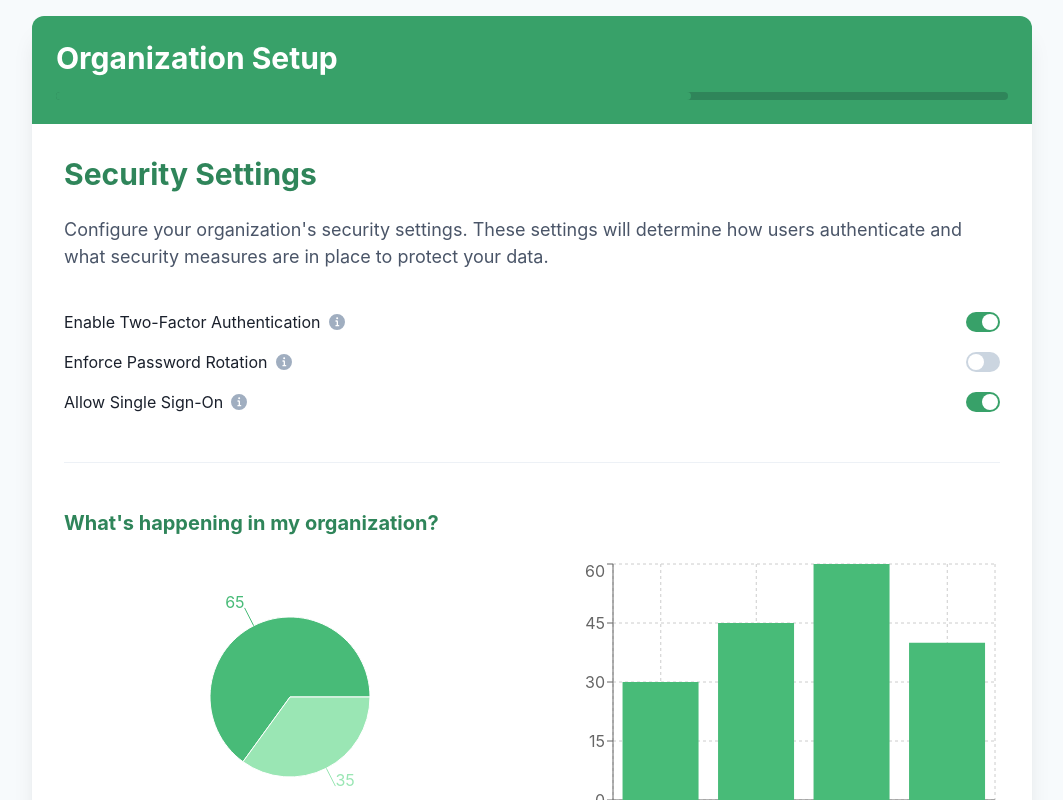
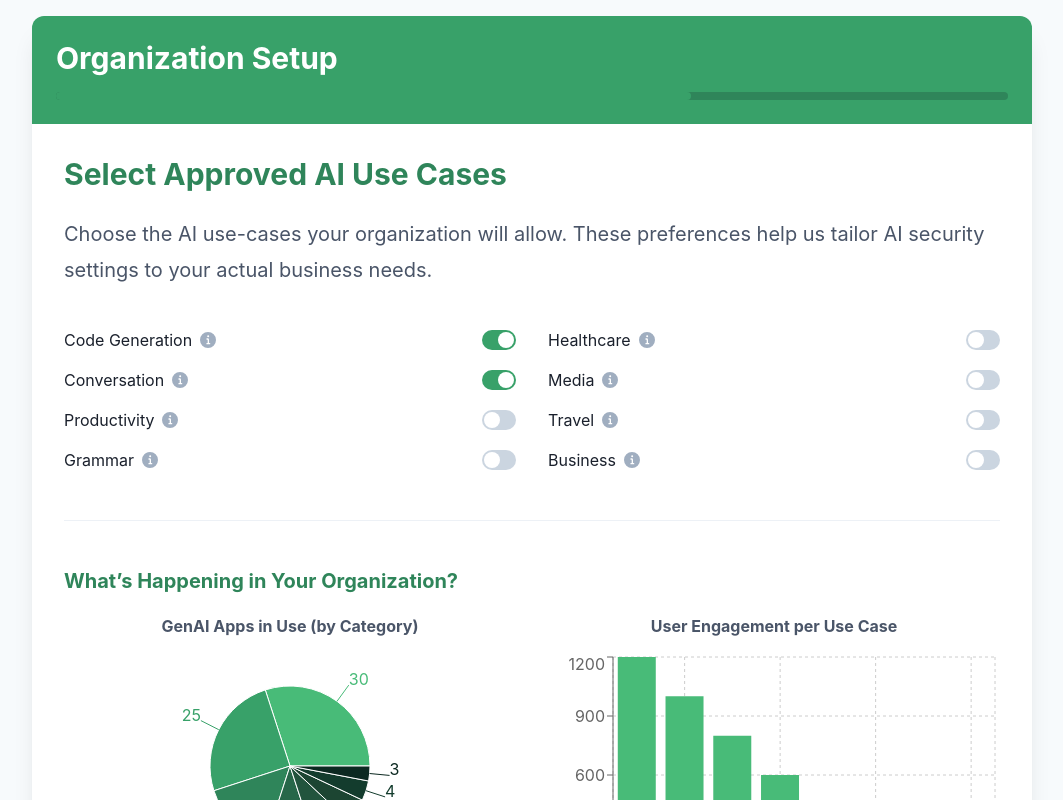
Before and after one commit to cyber1337research/OBW, a React (Vite) app: page / in a window 1280 px wide. Both pictures are taken after a click on the button "Next". Shown: the top 800 px of the page, without its empty margins (108-1171 px from the left). Built offline with nearby package versions, Linux system fonts and the light colour scheme.

Commit message:
feat: Improve onboarding wizard UI and content
- Enhanced welcome screen text and formatting
- Updated AI use cases screen title and description
- Improved chart titles and layout
- Added two-column layout for use case configuration
- Updated data visualization for better clarity

```diff
--- a/src/components/OnboardingWizard.tsx
+++ b/src/components/OnboardingWizard.tsx
@@ -34,18 +34,28 @@ const MotionBox = motion(Box);
 
 // Sample data for charts
 const pieData = [
-  { name: 'Active', value: 65 },
-  { name: 'Inactive', value: 35 },
+  { name: 'Code Generation', value: 30 },
+  { name: 'Conversation', value: 25 },
+  { name: 'Productivity', value: 15 },
+  { name: 'Grammar', value: 10 },
+  { name: 'Healthcare', value: 8 },
+  { name: 'Media', value: 5 },
+  { name: 'Travel', value: 4 },
+  { name: 'Business', value: 3 },
 ];
 
 const barData = [
-  { name: 'Jan', value: 30 },
-  { name: 'Feb', value: 45 },
-  { name: 'Mar', value: 60 },
-  { name: 'Apr', value: 40 },
+  { name: 'Code Gen', users: 1200 },
+  { name: 'Chat', users: 1000 },
+  { name: 'Prod', users: 800 },
+  { name: 'Grammar', users: 600 },
+  { name: 'Health', users: 400 },
+  { name: 'Media', users: 300 },
+  { name: 'Travel', users: 200 },
+  { name: 'Business', users: 150 },
 ];
 
-const COLORS = ['#48BB78', '#9AE6B4', '#68D391', '#C6F6D5'];
+const COLORS = ['#48BB78', '#38A169', '#2F855A', '#276749', '#22543D', '#1C4532', '#133C2D', '#0C2921'];
 
 interface Step {
   title: string;
@@ -59,28 +69,57 @@ interface Step {
 
 const steps: Step[] = [
   {
-    title: 'Welcome to Organization Setup',
-    description: 'Welcome to our organization setup wizard! This guide will help you configure your organization\'s settings and preferences. We\'ll walk you through important decisions and show you relevant data to help make informed choices.',
+    title: 'Welcome to Organization AI Security Setup',
+    description: 'Welcome to the AI Security Setup Wizard\n\n' +
+      'This guided setup will help you configure your organization\'s AI usage policies to maximize both security and compliance.\n\n' +
+      'We\'ll walk you through key decisions and provide real-time insights based on your organization\'s actual AI usage.\n\n' +
+      'Let\'s make data-informed choices together.',
   },
   {
-    title: 'Security Settings',
-    description: 'Configure your organization\'s security settings. These settings will determine how users authenticate and what security measures are in place to protect your data.',
+    title: 'Select Approved AI Use Cases',
+    description: 'Choose the AI use-cases your organization will allow. These preferences help us tailor AI security settings to your actual business needs.',
+    // your organization\'s security settings. These settings will determine how users authenticate and what security measures are in place to protect your data.',
     configurations: [
       {
-        name: 'Enable Two-Factor Authentication',
-        tooltip: 'Requires users to provide a second form of verification when logging in',
+        name: 'Code Generation',
+        tooltip: 'Code generation is the process of using AI to generate code for a given task. This is a common use-case for AI and is often used to generate code for a given task.',
         default: true,
       },
       {
-        name: 'Enforce Password Rotation',
-        tooltip: 'Requires users to change their password every 90 days',
+        name: 'Conversation',
+        tooltip: 'Conversation is the process of using AI to have a conversation with a user. This is a common use-case for AI and is often used to have a conversation with a user.',
+        default: true,
+      },
+      {
+        name: 'Productivity',
+        tooltip: 'Productivity is the process of using AI to help with tasks that are repetitive and time-consuming. This is a common use-case for AI and is often used to help with tasks that are repetitive and time-consuming.',
         default: false,
       },
       {
-        name: 'Allow Single Sign-On',
-        tooltip: 'Enable authentication through your organization\'s identity provider',
-        default: true,
+        name: 'Grammar',
+        tooltip: 'Grammar is the process of using AI to help with tasks that are repetitive and time-consuming. This is a common use-case for AI and is often used to help with tasks that are repetitive and time-consuming.',
+        default: false,
       },
+      {
+        name: 'Healthcare',
+        tooltip: 'Healthcare is the process of using AI to help with tasks that are repetitive and time-consuming. This is a common use-case for AI and is often used to help with tasks that are repetitive and time-consuming.',
+        default: false,
+      },
+      {
+        name: 'Media',
+        tooltip: 'Media is the process of using AI to help with tasks that are repetitive and time-consuming. This is a common use-case for AI and is often used to help with tasks that are repetitive and time-consuming.',
+        default: false,
+      },
+      {
+        name: 'Travel',
+        tooltip: 'Travel is the process of using AI to help with tasks that are repetitive and time-consuming. This is a common use-case for AI and is often used to help with tasks that are repetitive and time-consuming.',
+        default: false,
+      },
+      {
+        name: 'Business',
+        tooltip: 'Business is the process of using AI to help with tasks that are repetitive and time-consuming. This is a common use-case for AI and is often used to help with tasks that are repetitive and time-consuming.',
+        default: false,
+      }
     ],
   },
   {
@@ -174,13 +213,14 @@ const OnboardingWizard = () => {
                 {steps[currentStep].title}
               </Heading>
 
-              <Text fontSize="lg" color="gray.600">
+              <Text fontSize="xl" color="gray.600" whiteSpace="pre-line" lineHeight="1.8">
                 {steps[currentStep].description}
               </Text>
 
               {steps[currentStep].configurations && (
-                <VStack spacing={4} align="stretch" pt={4}>
-                  {steps[currentStep].configurations.map((config) => (
+                <Stack direction="row" spacing={8} align="start" pt={4}>
+                  <VStack spacing={4} align="stretch" flex={1}>
+                    {steps[currentStep].configurations.slice(0, 4).map((config) => (
                       <HStack key={config.name} justify="space-between">
                         <HStack>
                           <Text fontSize="md">{config.name}</Text>
@@ -196,6 +236,24 @@ const OnboardingWizard = () => {
                       </HStack>
                     ))}
                   </VStack>
+                  <VStack spacing={4} align="stretch" flex={1}>
+                    {steps[currentStep].configurations.slice(4).map((config) => (
+                      <HStack key={config.name} justify="space-between">
+                        <HStack>
+                          <Text fontSize="md">{config.name}</Text>
+                          <Tooltip label={config.tooltip} placement="top">
+                            <Icon as={InfoIcon} color="gray.400" />
+                          </Tooltip>
+                        </HStack>
+                        <Switch
+                          colorScheme="green"
+                          defaultChecked={config.default}
+                          onChange={() => handleToggle(config.name)}
+                        />
+                      </HStack>
+                    ))}
+                  </VStack>
+                </Stack>
               )}
 
               {currentStep > 0 && (
@@ -204,11 +262,14 @@ const OnboardingWizard = () => {
 
                   <Box>
                     <Heading size="md" color="green.600" mb={6}>
-                      What's happening in my organization?
+                      What’s Happening in Your Organization?
                     </Heading>
 
                     <HStack spacing={8} align="start">
                       <Box flex={1} h="300px">
+                        <Heading size="sm" color="gray.600" mb={4} textAlign="center">
+                        GenAI Apps in Use (by Category)
+                        </Heading>
                         <ResponsiveContainer width="100%" height="100%">
                           <PieChart>
                             <Pie
@@ -231,6 +292,9 @@ const OnboardingWizard = () => {
                       </Box>
 
                       <Box flex={1} h="300px">
+                        <Heading size="sm" color="gray.600" mb={4} textAlign="center">
+                        User Engagement per Use Case
+                        </Heading>
                         <ResponsiveContainer width="100%" height="100%">
                           <BarChart data={barData}>
                             <CartesianGrid strokeDasharray="3 3" />
@@ -238,7 +302,7 @@ const OnboardingWizard = () => {
                             <YAxis />
                             <RechartsTooltip />
                             <Legend />
-                            <Bar dataKey="value" fill="#48BB78" />
+                            <Bar dataKey="users" fill="#48BB78" />
                           </BarChart>
                         </ResponsiveContainer>
                       </Box>
```
Lines whose indentation alone changed are shown as unchanged.
